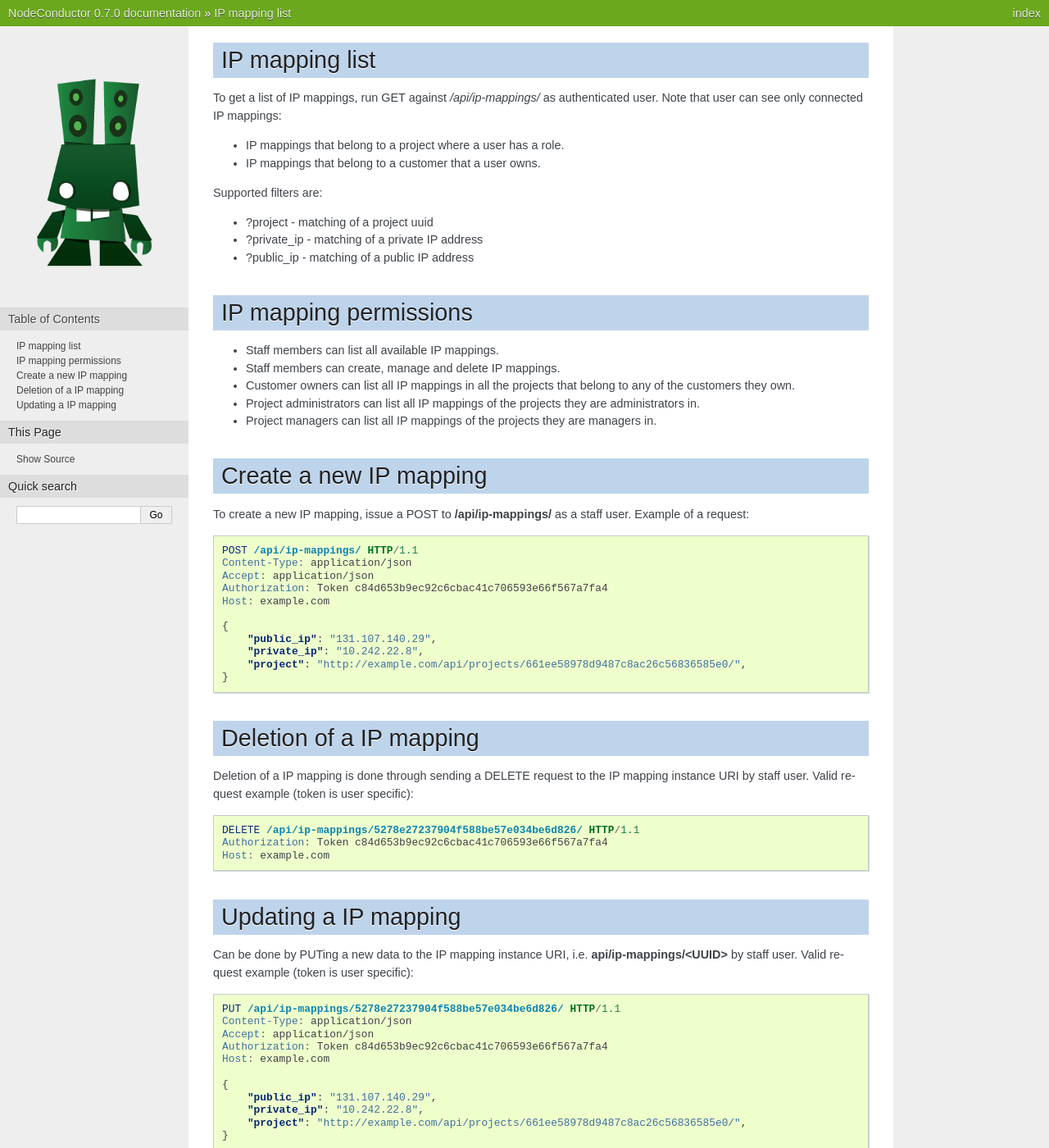
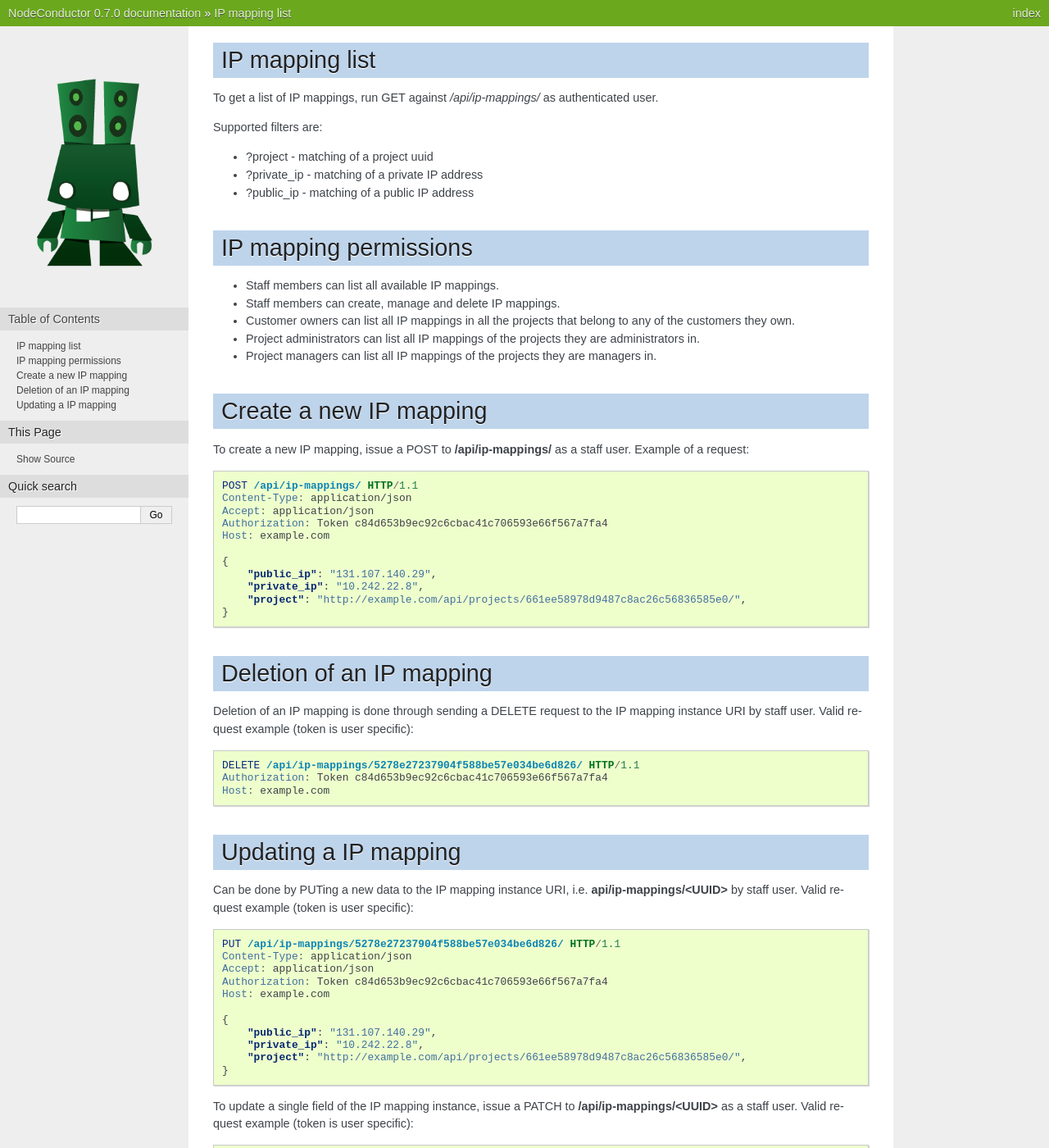
Before and after one commit to opennode/waldur-core, a Sphinx documentation site: the page built from docs/api/ip_mapping.rst, in a window 1280 px wide and 1400 px high. Shown: the whole window at 82% size. Built offline with Sphinx 7.4.7, drawn with Linux system fonts in a browser that asks for light colours.

Commit message:
Fix typos and remove duplication
nc-59

```diff
--- a/docs/api/ip_mapping.rst
+++ b/docs/api/ip_mapping.rst
@@ -2,10 +2,6 @@ IP mapping list
 ---------------
 
 To get a list of IP mappings, run GET against */api/ip-mappings/* as authenticated user.
-Note that user can see only connected IP mappings:
-
-- IP mappings that belong to a project where a user has a role.
-- IP mappings that belong to a customer that a user owns.
 
 Supported filters are:
 
@@ -42,10 +38,10 @@ Example of a request:
         "project": "http://example.com/api/projects/661ee58978d9487c8ac26c56836585e0/",
     }
 
-Deletion of a IP mapping
-------------------------
+Deletion of an IP mapping
+-------------------------
 
-Deletion of a IP mapping is done through sending a DELETE request to the IP mapping instance URI by staff user.
+Deletion of an IP mapping is done through sending a DELETE request to the IP mapping instance URI by staff user.
 Valid request example (token is user specific):
 
 .. code-block:: http
```
